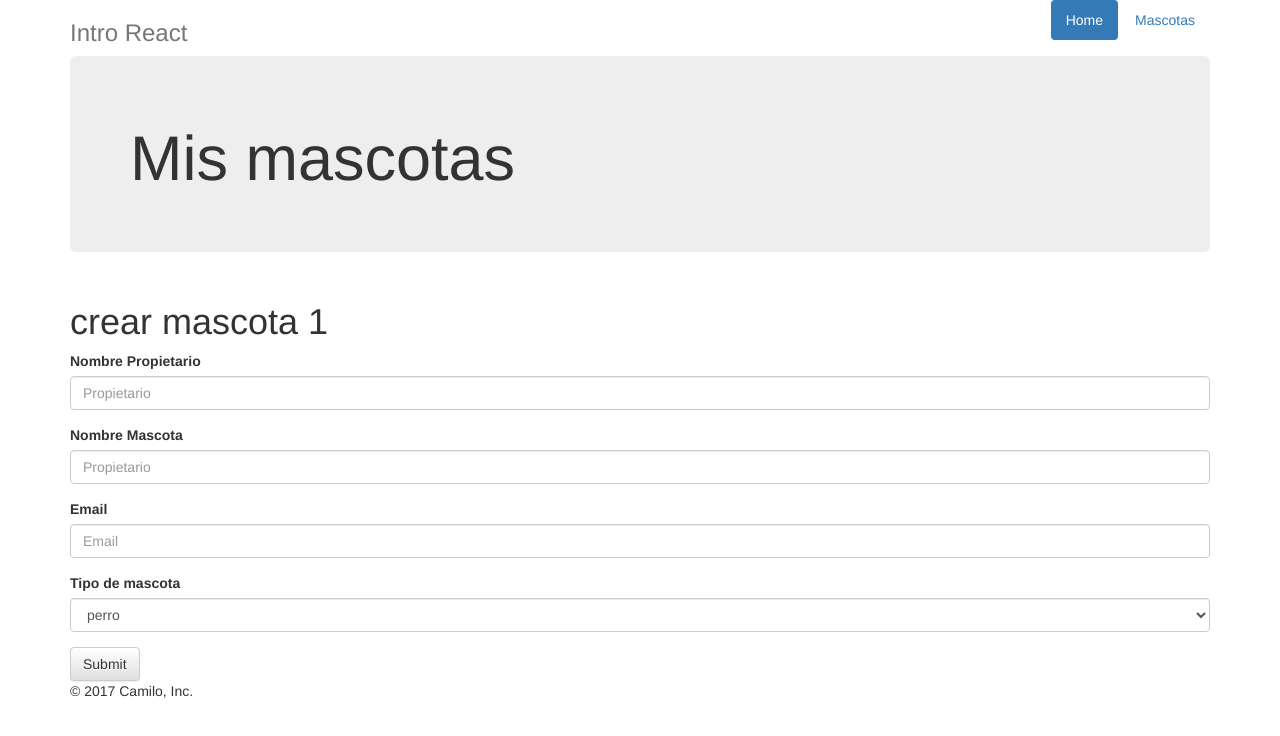
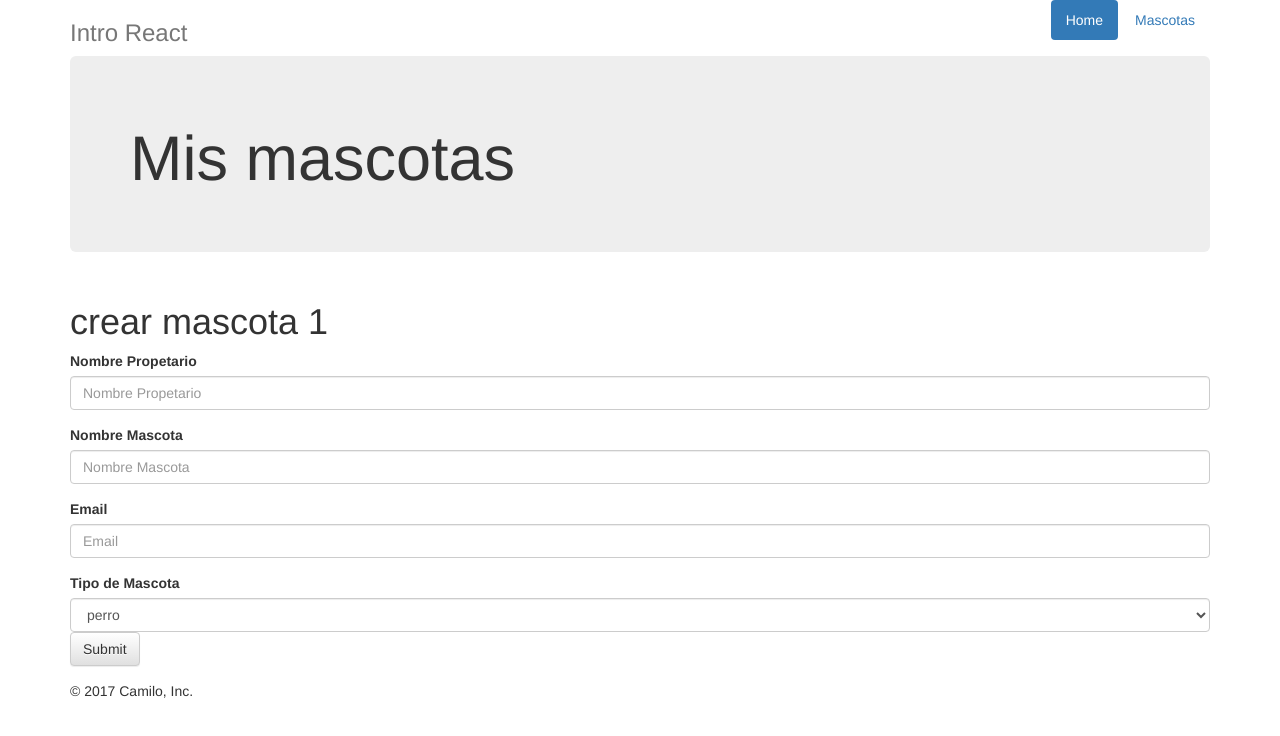
Before and after one commit to nodejs-medellin/mern-from-scratch, a React (Create React App) app: page / in a window 1280 px wide. Shown: the top 736 px of the page. Built offline with nearby package versions, Linux system fonts and the light colour scheme; what redux-immutable-state-invariant would draw is missing.

Commit message:
Separacion de los components de la form de MascotasCreate

```diff
--- a/src/App.js
+++ b/src/App.js
@@ -7,7 +7,7 @@ import {
   BrowserRouter as Router,
   Route
 } from 'react-router-dom';
-import MascotasCreate from "./components/MascotasCreate";
+import MascotasCreate from "./components/MascotasCreateForm/MascotasCreate";
 import Header from './components/Header';
 import Footer from './components/Footer';
 import Jumbotron from './components/Jumbotron';
--- a/src/components/MascotasCreate.js
+++ /dev/null
@@ -1,42 +0,0 @@
-import React from 'react';
-import PropTypes from 'prop-types';
-const MascotasList = () => {
-  return (
-    <div className="row marketing">
-      <div className="col-lg-12">
-        <h1 id="dashboard-title">crear mascota 1</h1>
-        <form>
-          <div className="form-group">
-            <label htmlFor="propietario">Nombre Propietario</label>
-            <input className="form-control" id="propietario" type="text" name="propietario" placeholder="Propietario"/>
-          </div>
-          <div className="form-group">
-            <label htmlFor="mascota">Nombre Mascota</label>
-            <input className="form-control" id="mascota" type="text" name="mascota" placeholder="Propietario"/>
-          </div>
-          <div className="form-group">
-            <label htmlFor="email">Email</label>
-            <input className="form-control" id="email" type="email" name="email" placeholder="Email"/>
-          </div>
-          <div className="form-group">
-            <label htmlFor="tipo">Tipo de mascota</label>
-            <select className="form-control" id="tipo" name="tipo">
-              <option value="" disabled>seleccione</option>
-              <option value="perro">perro</option>
-              <option value="gato">gato</option>
-              <option value="tortuga">tortuga</option>
-              <option value="onitorrinco">onitorrinco</option>
-            </select>
-          </div>
-          <button className="btn btn-default" type="submit">Submit</button>
-        </form>
-      </div>
-    </div>
-  );
-};
-
-MascotasList.propTypes = {};
-
-MascotasList.defaultTypes = {};
-
-export default MascotasList;
--- /dev/null
+++ b/src/components/MascotasCreateForm/EmailField.js
@@ -0,0 +1,17 @@
+import React from 'react';
+import PropTypes from 'prop-types';
+
+const EmailField = (props) => {
+  return (
+  	<div className="form-group">
+    	<label htmlFor={props.name}>{props.title}</label>
+    	<input className="form-control" id={props.name} type="email" name={props.name} placeholder={props.title}/>
+    </div>
+  );
+}
+
+EmailField.propTypes = {};
+
+EmailField.defaultTypes = {};
+
+export default EmailField;
--- /dev/null
+++ b/src/components/MascotasCreateForm/MascotasCreate.js
@@ -0,0 +1,29 @@
+import React from 'react';
+import PropTypes from 'prop-types';
+import TextField from './TextField';
+import EmailField from './EmailField';
+import SelectField from './SelectField';
+import SubmitButton from './SubmitButton';
+
+const MascotasList = () => {
+  return (
+    <div className="row marketing">
+      <div className="col-lg-12">
+        <h1 id="dashboard-title">crear mascota 1</h1>
+        <form>
+          <TextField title="Nombre Propetario" name="propetario"/>
+          <TextField title="Nombre Mascota" name="mascota"/>
+          <EmailField title="Email" name="email"/>
+          <SelectField title="Tipo de Mascota" name="tipo"/>
+          <SubmitButton type="submit"/>
+        </form>
+      </div>
+    </div>
+  );
+};
+
+MascotasList.propTypes = {};
+
+MascotasList.defaultTypes = {};
+
+export default MascotasList;
--- /dev/null
+++ b/src/components/MascotasCreateForm/SelectField.js
@@ -0,0 +1,23 @@
+import React from 'react';
+import PropTypes from 'prop-types';
+
+const SelectField = (props) => {
+  return (
+    <div>
+      <label htmlFor={props.name}>{props.title}</label>
+      <select className="form-control" id={props.name} name={props.name}>
+        <option value="" disabled>seleccione</option>
+        <option value="perro">perro</option>
+        <option value="gato">gato</option>
+        <option value="tortuga">tortuga</option>
+        <option value="onitorrinco">onitorrinco</option>
+      </select>
+    </div>
+  );
+}
+
+SelectField.propTypes = {};
+
+SelectField.defaultTypes = {};
+
+export default SelectField;
--- /dev/null
+++ b/src/components/MascotasCreateForm/SubmitButton.js
@@ -0,0 +1,16 @@
+import React from 'react';
+import PropTypes from 'prop-types';
+
+const SubmitButton = (props) => {
+  return (
+    <div className="form-group">
+  		<button className="btn btn-default" type={props.type}>Submit</button>
+  	</div>
+  );
+}
+
+SubmitButton.propTypes = {};
+
+SubmitButton.defaultTypes = {};
+
+export default SubmitButton;
--- /dev/null
+++ b/src/components/MascotasCreateForm/TextField.js
@@ -0,0 +1,17 @@
+import React from 'react';
+import PropTypes from 'prop-types';
+
+const TextField = (props) => {
+  return (
+  	<div className="form-group">
+      <label htmlFor={props.name}>{props.title}</label>
+      <input className="form-control" id={props.name} type="text" name={props.name} placeholder={props.title} />
+    </div>
+  );
+}
+
+TextField.propTypes = {};
+
+TextField.defaultTypes = {};
+
+export default TextField;
```
